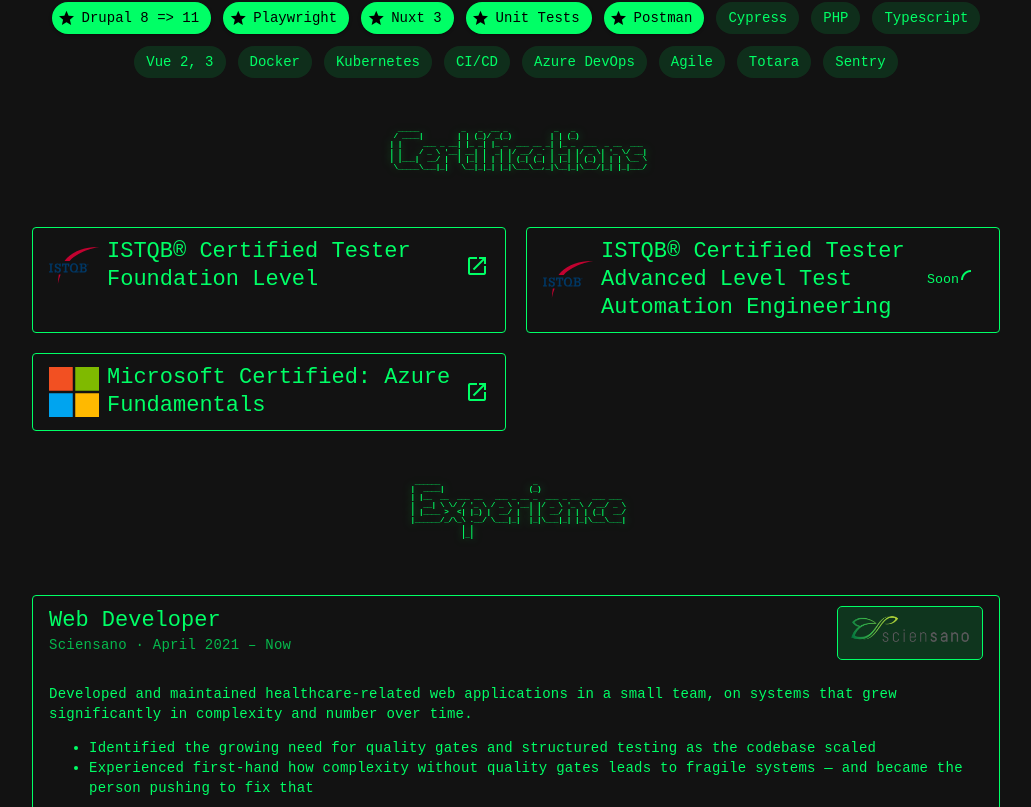
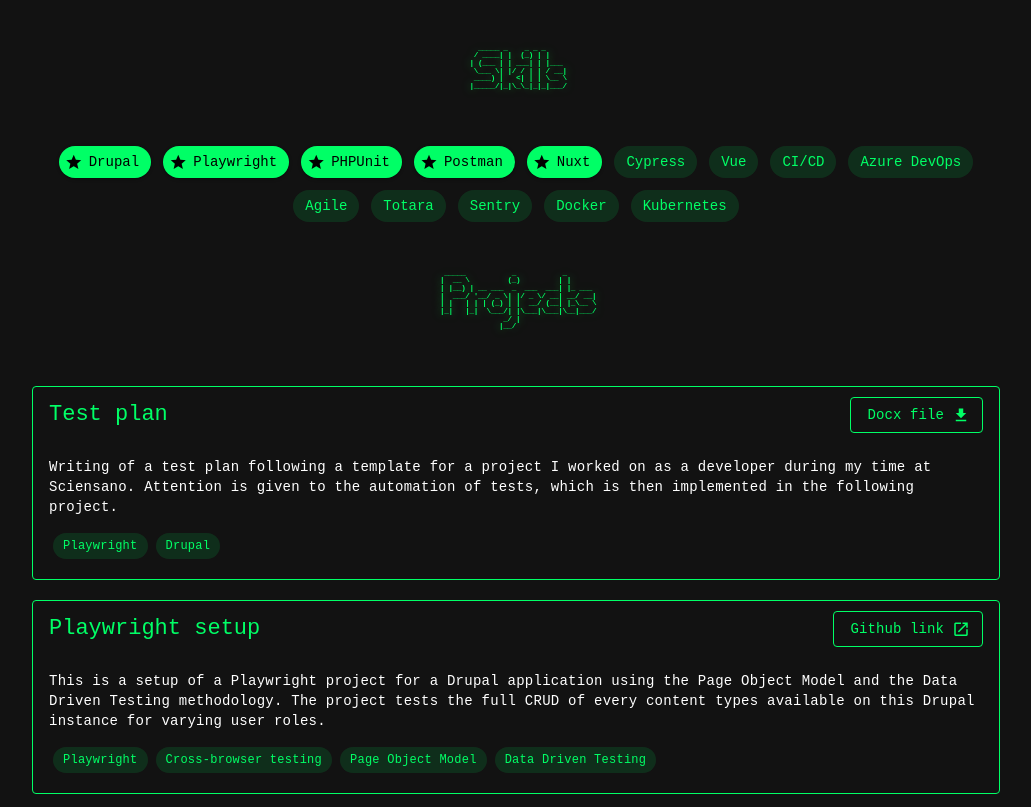
Before and after one commit to JonathanBerlemont/jonathanberlemont.github.io, a Vue app: page / in a window 1280 px wide. Shown: the part 793-1600 px from the top of the page, without its empty margins (124-1155 px from the left). Built offline with nearby package versions, Linux system fonts and the light colour scheme.

Commit message:
Added a projects section. Rephrased the about section. Updated the skills array. Made most <p> text white instead of green for readability.

```diff
--- a/src/App.vue
+++ b/src/App.vue
@@ -3,6 +3,7 @@
 import Experience from './sections/Experience.vue';
 import Skills from './sections/Skills.vue';
 import About from './sections/About.vue';
+import Projects from './sections/Projects.vue';
 </script>
 
 <template>
@@ -11,6 +12,7 @@
       <v-container>
         <About />
         <Skills />
+        <Projects />
         <Certificates />
         <Experience />
       </v-container>
--- a/src/components/Greeblies.vue
+++ b/src/components/Greeblies.vue
@@ -85,8 +85,7 @@
   font-family: 'Fira Code', 'Courier New', Courier, monospace;
   font-size: 0.85rem;
   line-height: 1.5;
-  height: 100%;
-  height: 400px;
+  min-height: 400px;
   display: flex;
   flex-direction: column;
   position: relative;
--- a/src/data/experiences.json
+++ b/src/data/experiences.json
@@ -10,7 +10,7 @@
             "Identified the growing need for quality gates and structured testing as the codebase scaled",
             "Experienced first-hand how complexity without quality gates leads to fragile systems — and became the person pushing to fix that"
         ],
-        "tags": ["Drupal", "Laravel", "Nuxt", "CI/CD", "Unit Testing"]
+        "tags": ["Drupal", "Laravel", "Nuxt", "CI/CD", "Unit Testing", "Automated Testing"]
     },
     {
         "title": "Totara Developer",
--- /dev/null
+++ b/src/data/projects.json
@@ -0,0 +1,18 @@
+[
+    {
+        "title": "Test plan",
+        "tags": ["Playwright", "Drupal"],
+        "description": "Writing of a test plan following a template for a project I worked on as a developer during my time at Sciensano. Attention is given to the automation of tests, which is then implemented in the following project.",
+        "link": "/files/Test_Plan_V1.docx",
+        "link_text": "Docx file",
+        "type": "file"
+    },
+    {
+        "title": "Playwright setup",
+        "tags": ["Playwright", "Cross-browser testing", "Page Object Model", "Data Driven Testing"],
+        "description": "This is a setup of a Playwright project for a Drupal application using the Page Object Model and the Data Driven Testing methodology. The project tests the full CRUD of every content types available on this Drupal instance for varying user roles.",
+        "link": "https://github.com/JonathanBerlemont/playwright-test",
+        "link_text": "Github link",
+        "type": "link"
+    }
+]
--- a/src/data/skills.json
+++ b/src/data/skills.json
@@ -1,18 +1,16 @@
 [
-    "Drupal  8 => 11",
+    "Drupal",
     "Playwright",
-    "Nuxt 3",
-    "Unit Tests",
+    "PHPUnit",
     "Postman",
+    "Nuxt",
     "Cypress",
-    "PHP",
-    "Typescript",
-    "Vue 2, 3",
-    "Docker",
-    "Kubernetes",
+    "Vue",
     "CI/CD",
     "Azure DevOps",
     "Agile",
     "Totara",
-    "Sentry"
+    "Sentry",
+    "Docker",
+    "Kubernetes"
 ]
--- a/src/sections/About.vue
+++ b/src/sections/About.vue
@@ -28,9 +28,9 @@
 </h1>
     <v-card variant="outlined" class="about-card">
         <div class="about">
-            <p>6+ years building web applications — starting at Deloitte on LMS platforms, then 5 years at Sciensano developing healthcare software in a small team on increasingly complex systems.</p>
-            <p>It was at Sciensano that I developed a real interest in quality engineering: as the codebase and infrastructure grew, the need for proper monitoring, quality gates, and structured testing became impossible to ignore. I found myself drawn to that problem more than the development itself.</p>
-            <p>Having worked on the development side, I understand how bugs are introduced, not just where to find them — which I believe makes me a stronger QA engineer than someone who hasn't.</p>
+            <p>I have over 6 years of experience building web applications, starting at Deloitte where I worked on LMS platforms, followed by 5 years at Sciensano developing healthcare software within a small team and contributing to increasingly complex systems.</p>
+            <p>It was at Sciensano that I developed a real interest in quality engineering: as the amount of projects grew and their infrastructures became more and more complex, the need for proper monitoring and structured testing became increasingly apparent. I found myself more interested in solving those challenges than in feature development itself.</p>
+            <p>My background as a developer gives me a perspective that many non-technical testers do not have. I understand how defects are introduced, where they are likely to occur, and how developers approach debugging. This allows me to collaborate effectively with development teams and provide the detailed, actionable information I know they need to resolve issues efficiently.</p>
             <div class="socials d-flex flex-wrap ga-3">
                 <v-chip
                     v-for="social in socials"
--- a/src/sections/Experience.vue
+++ b/src/sections/Experience.vue
@@ -69,4 +69,7 @@
         display: none;
     }
 }
+p, ul {
+    color: white;
+}
 </style>
--- /dev/null
+++ b/src/sections/Projects.vue
@@ -0,0 +1,59 @@
+<script lang="ts" setup>
+import projects from "@/data/projects.json";
+</script>
+
+<template>
+    <h2 class="ascii-container">
+        <pre class="ascii-text">
+  _____           _           _
+ |  __ \         (_)         | |
+ | |__) | __ ___  _  ___  ___| |_ ___
+ |  ___/ '__/ _ \| |/ _ \/ __| __/ __|
+ | |   | | | (_) | |  __/ (__| |_\__ \
+ |_|   |_|  \___/| |\___|\___|\__|___/
+                _/ |
+               |__/
+        </pre>
+    </h2>
+
+    <div class="projects">
+        <v-card
+            v-for="project in projects"
+            :key="project.title"
+            color="#00ff66"
+            variant="outlined"
+            class="mb-5"
+        >
+            <template #title>
+                {{ project.title }}
+            </template>
+            <template #append>
+                <v-btn target="_blank" rel="noopener noreferrer" :href="project.link" :append-icon="project.type == 'file' ? 'mdi-download' : 'mdi-open-in-new'" color="#00ff66" variant="outlined">
+                    {{ project.link_text ?? project.link }}
+                </v-btn>
+            </template>
+
+            <v-card-text>
+                <p class="mb-3">{{ project.description }}</p>
+
+                <div class="tags">
+                    <v-chip
+                        v-for="tag in project.tags"
+                        :key="tag"
+                        size="small"
+                        class="ma-1"
+                    >
+                        {{ tag }}
+                    </v-chip>
+                </div>
+            </v-card-text>
+        </v-card>
+    </div>
+
+</template>
+
+<style scoped>
+p {
+    color: white;
+}
+</style>
```
Also changed, not shown: 1 other file (tests, documents, lock files or other folders).
